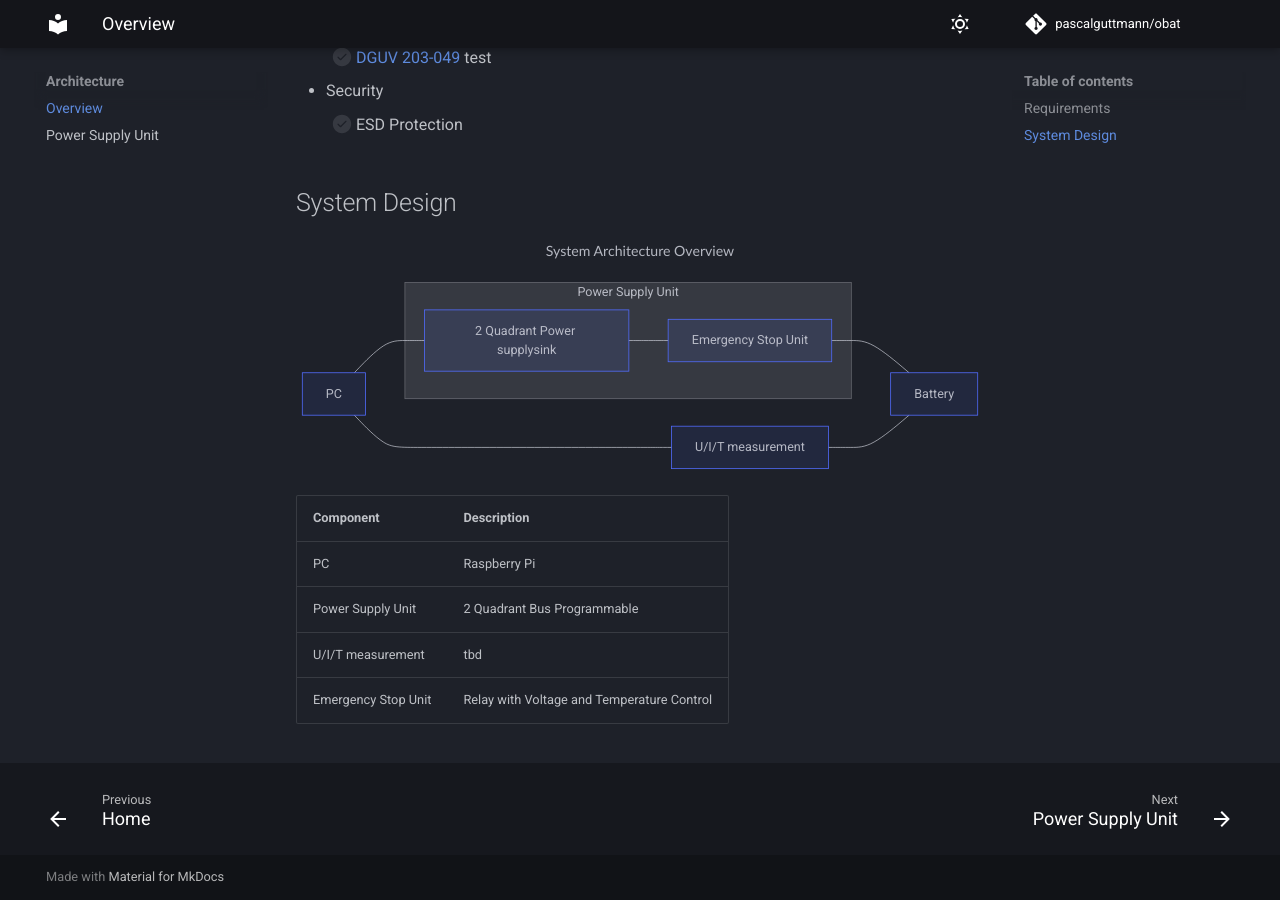
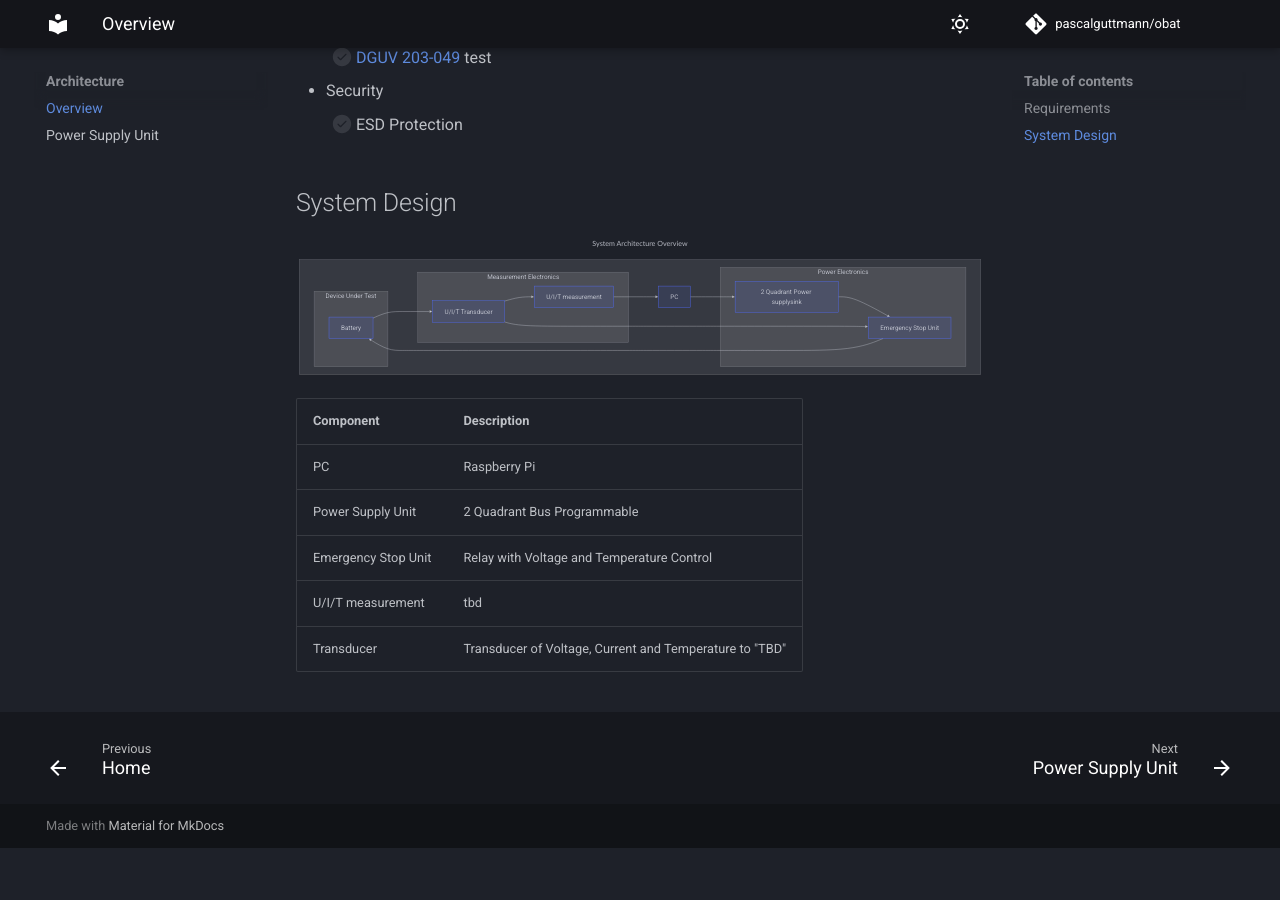
Before and after one commit to pascalguttmann/obat, an MkDocs documentation site: the page built from docs/arch/overview.md, in a window 1280 px wide and 900 px high, scrolled down 778 px. Built offline with MkDocs 1.6.1 and Material for MkDocs 9.7.7, drawn with Linux system fonts in a browser that asks for light colours; comment, search, counter and statistics services are not loaded; after the commit the page ends 1626 px from its top, so only the background shows below that; some of the changed lines change nothing that is shown.

Commit message:
move emergency stop unit (esu) to seperate part for project

````diff
--- a/docs/arch/overview.md
+++ b/docs/arch/overview.md
@@ -31,21 +31,42 @@ title: System Architecture Overview
 ---
 flowchart LR
 
-pc[PC]
-subgraph psu[Power Supply Unit]
-    psu-internal[2 Quadrant Power supplysink]
-    relay[Emergency Stop Unit]
+subgraph sub-obat [ ]
+    direction LR
+    pc[PC]
+
+    subgraph sub-power [Power Electronics]
+        psu-internal[2 Quadrant Power supplysink]
+        esu[Emergency Stop Unit]
+
+        psu-internal --> esu
+    end
+
+    subgraph sub-meas [Measurement Electronics]
+        direction RL
+        transducer[U/I/T Transducer]
+        meas[U/I/T measurement]
+
+        transducer --> meas
+    end
+
+    subgraph sub-dut [Device Under Test]
+        bat[Battery]
+    end
+
+    pc --> psu-internal
+    esu --> bat
+    bat --> transducer
+    meas --> pc
+
+    transducer --> esu
 end
-meas[U/I/T measurement]
-bat[Battery]
-
-pc --- psu-internal --- relay --- bat
-pc --- meas --- bat
 ```
 
-| Component           | Description                                |
-|:--------------------|:-------------------------------------------|
-| PC                  | Raspberry Pi                               |
-| Power Supply Unit   | 2 Quadrant Bus Programmable                |
-| U/I/T measurement   | tbd                                        |
-| Emergency Stop Unit | Relay with Voltage and Temperature Control |
+| Component           | Description                                             |
+|:--------------------|:--------------------------------------------------------|
+| PC                  | Raspberry Pi                                            |
+| Power Supply Unit   | 2 Quadrant Bus Programmable                             |
+| Emergency Stop Unit | Relay with Voltage and Temperature Control              |
+| U/I/T measurement   | tbd                                                     |
+| Transducer          | Transducer of Voltage, Current and Temperature to "TBD" |
````
